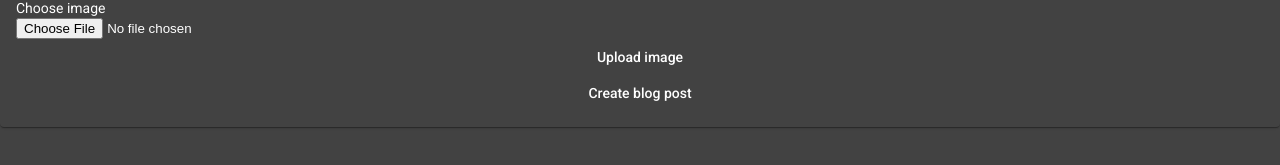
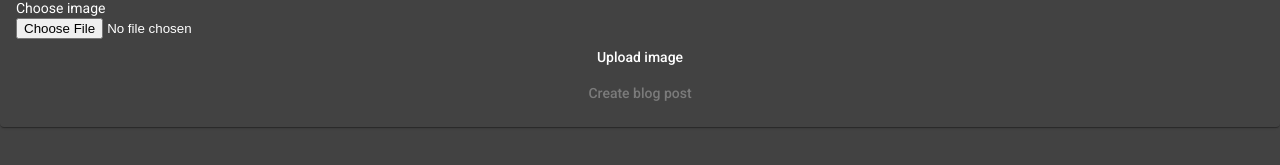
Before and after one commit to jdandjinou/MEAN-stack-projet, an Angular app in the folder whisky-ng-client/: page /admin in a window 1280 px wide. Shown: the part 395-560 px from the top of the page. Built offline with nearby package versions, Linux system fonts and the light colour scheme; no server answers.

Commit message:
Disable submit button

```diff
--- a/whisky-ng-client/src/app/blogpost-create/blogpost-create.component.html
+++ b/whisky-ng-client/src/app/blogpost-create/blogpost-create.component.html
@@ -14,7 +14,7 @@
             <input type="file" name="image" id="blogImage" formControlName="image">
             <button type="button" mat-button (click)="uploadImage()">Upload image</button>
 
-            <button mat-button type="submit">Create blog post</button>
+            <button mat-button type="submit" [disabled]="!formDirective.valid">Create blog post</button>
         </div>
     </form>
 </mat-card>
--- a/whisky-ng-client/src/app/blogpost-edit/blogpost-edit.component.html
+++ b/whisky-ng-client/src/app/blogpost-edit/blogpost-edit.component.html
@@ -13,7 +13,7 @@
             <label for="image">Choose image</label>
             <input type="file" name="image" id="blogImage" > <!--[value]="bp.image"--> <!--This line causes errors-->
             <button type="button" mat-button (click)="upload()">upload image</button>
-            <button type="submit" >Update blog post</button>
+            <button type="submit" [disabled]="!formDirective.valid">Update blog post</button>
 
         </div>
     </form>
```
